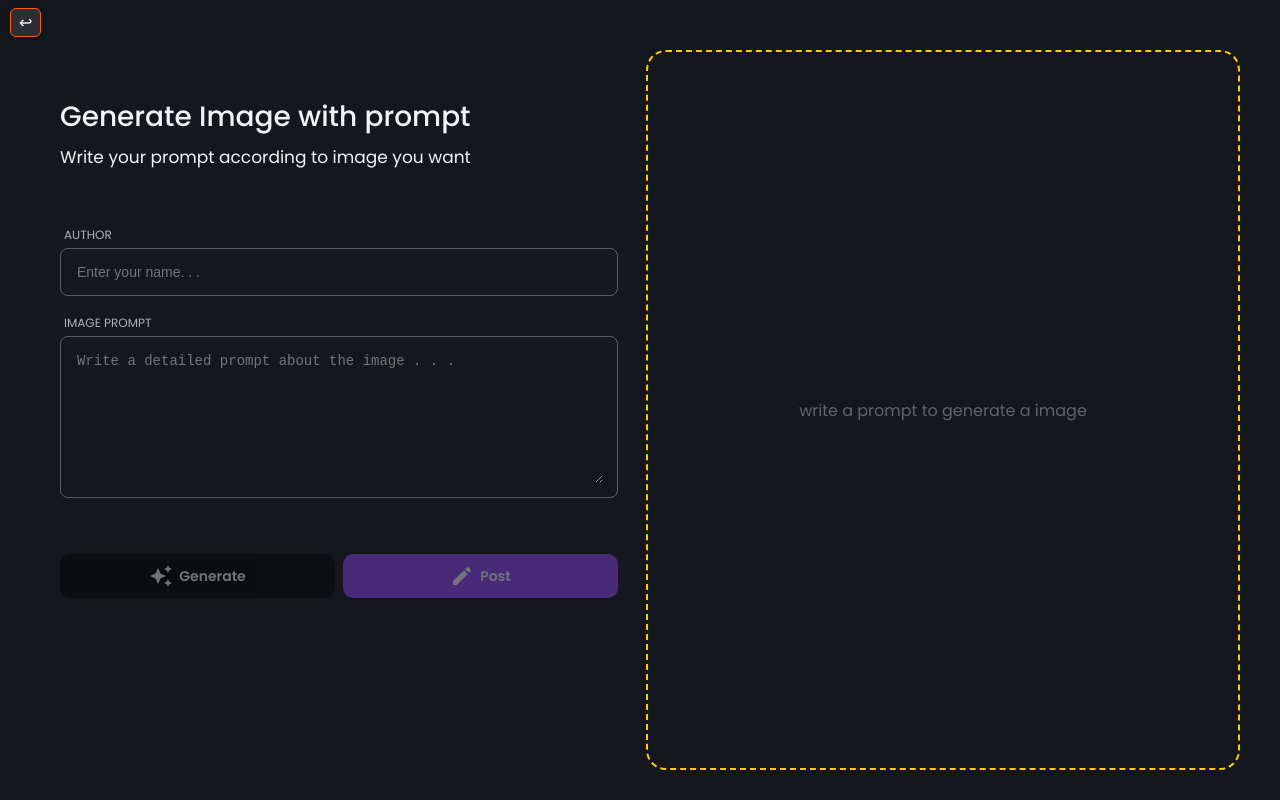
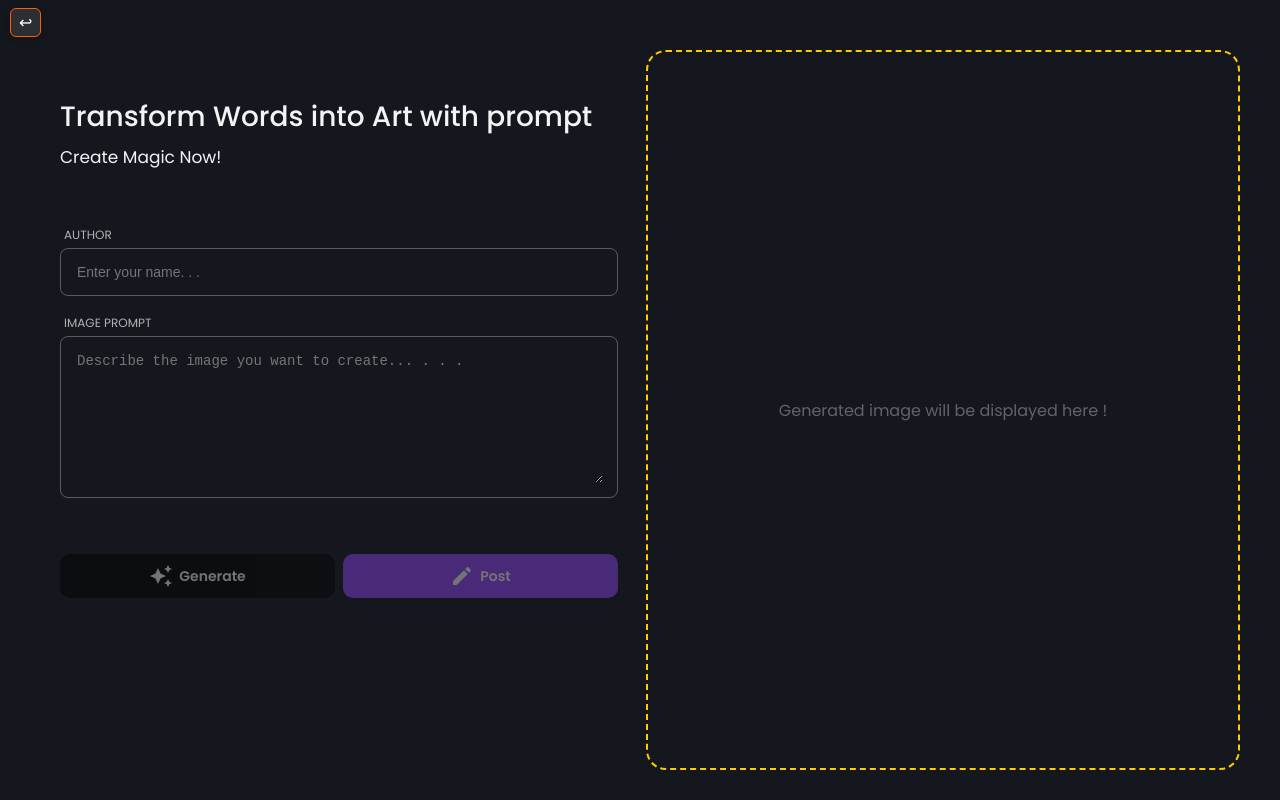
Before and after one commit to Rajagopalrj001/Image-Generator-MERN-AI, a React (Create React App) app in the folder client/: page /post in a window 1280 px wide. Built offline with nearby package versions, Linux system fonts and the light colour scheme.

Commit message:
updated contents

```diff
--- a/client/src/components/GeneratedImageCard.jsx
+++ b/client/src/components/GeneratedImageCard.jsx
@@ -39,7 +39,7 @@ const Image = styled.img`
         </>
         : (
           <>
-            {src ?  <Image src={src}/> : <> write a prompt to generate a image</>}
+            {src ?  <Image src={src}/> : <>Generated image will be displayed here !</>}
           </>
         )
       }
--- a/client/src/components/GeneratorImageForm.jsx
+++ b/client/src/components/GeneratorImageForm.jsx
@@ -101,8 +101,8 @@ const GeneratorImageForm = (
   return (
     <Form>
       <Top>
-        <Title>Generate Image with prompt</Title>
-        <Desc>Write your prompt according to image you want</Desc>
+        <Title>Transform Words into Art with prompt</Title>
+        <Desc>Create Magic Now!</Desc>
       </Top>
       <Body>
         <TextInput
@@ -114,7 +114,7 @@ const GeneratorImageForm = (
         />
         <TextInput
           label="Image Prompt"
-          placeholder="Write a detailed prompt about the image . . ."
+          placeholder="Describe the image you want to create... . . ."
           name = "name"
           rows="8"
           textArea
@@ -126,7 +126,7 @@ const GeneratorImageForm = (
       </Body>
       <Actions>
         <Button
-          text="Generate"
+          text={ generateImageLoading ? "Generating" : "Generate" }
           flex
           leftIcon={<AutoAwesome/>}
           isLoading = {generateImageLoading}
@@ -134,7 +134,7 @@ const GeneratorImageForm = (
           onClick={()=>generateImageFun()}
         />
         <Button
-          text="Post"
+          text={ createPostLoading ? "Posting" : "Post" }
           flex
           type="secondary"
           leftIcon={<CreateRounded/>}
--- a/client/src/pages/Home.jsx
+++ b/client/src/pages/Home.jsx
@@ -17,7 +17,7 @@ const Container = styled.div`
   align-items: center;
   gap: 20px;
   @media (max-width: 768px) {
-    padding: 120px 10px;
+    padding: 120px 10px 30px 10px;
 
   }
 `;
```
